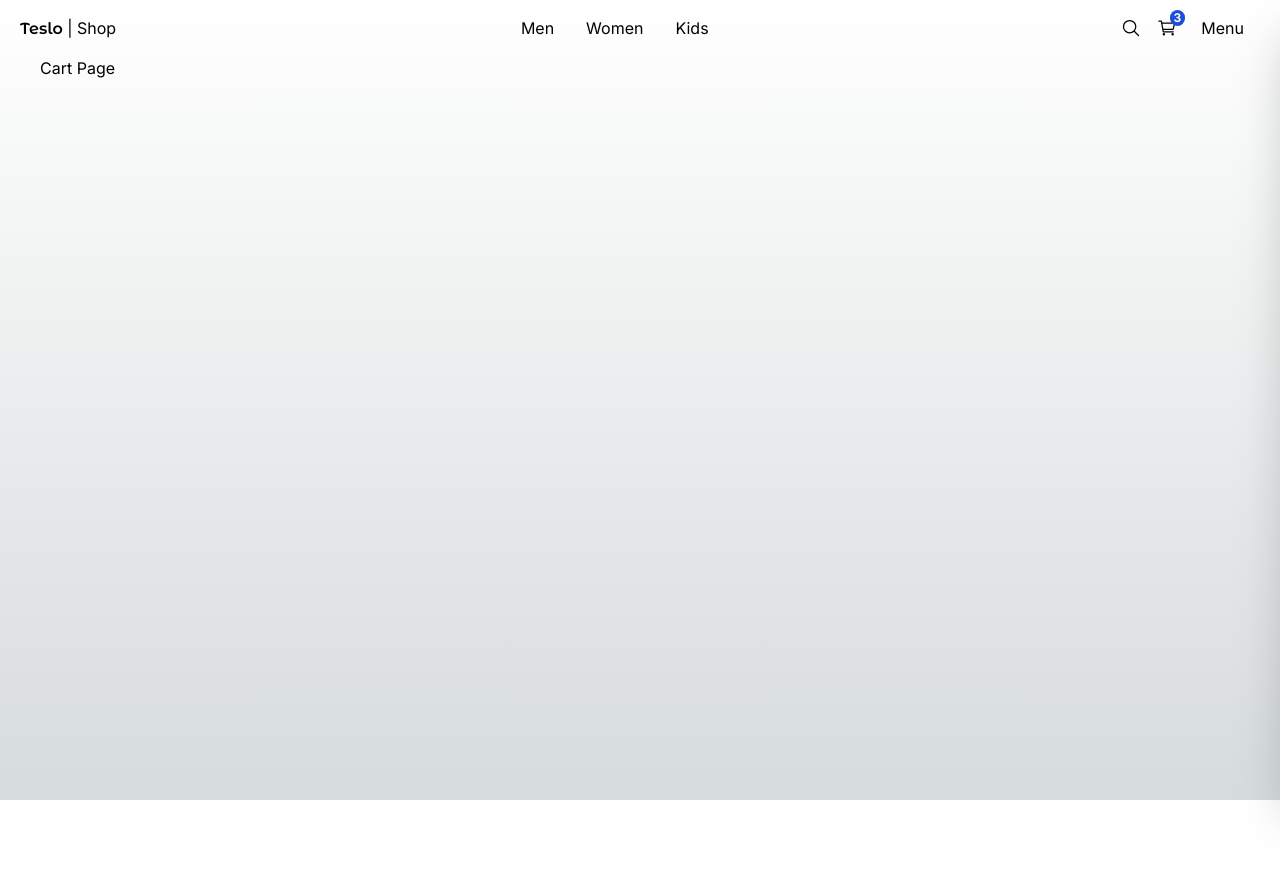
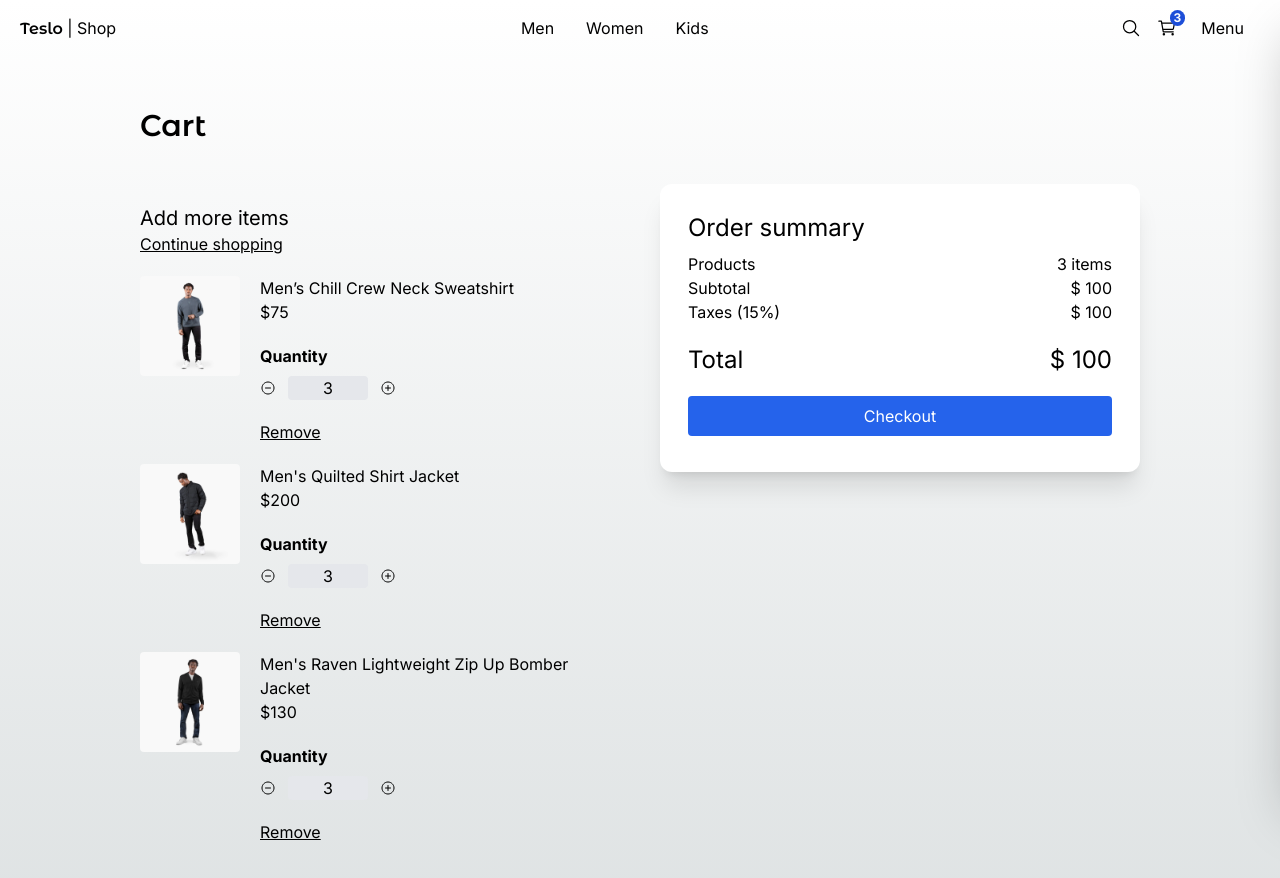
Before and after one commit to vergaraaa/next-ecommerce-shop, a Next.js app: page /cart in a window 1280 px wide. Shown: the top 878 px of the page. Before the commit the page ends 800 px from the top, so only its background shows below. Built offline with nearby package versions, Linux system fonts and the light colour scheme.

Commit message:
💄 cart page

```diff
--- a/src/app/(shop)/cart/page.tsx
+++ b/src/app/(shop)/cart/page.tsx
@@ -1,7 +1,82 @@
+import { QuantitySelector } from "@/components/product/quantity-selector/QuantitySelector";
+import { Title } from "@/components/ui/title/Title";
+import { initialData } from "@/seed/seed";
+import Image from "next/image";
+import Link from "next/link";
+
+const productsInCart = [
+  initialData.products[0],
+  initialData.products[1],
+  initialData.products[2],
+];
+
 export default function CartPage() {
   return (
-    <div>
-      <h1>Cart Page</h1>
+    <div className="flex justify-center items-center mb-72 px-10 sm:px-0">
+      <div className="flex flex-col w-[1000px]">
+        <Title title="Cart" />
+
+        <div className="grid grid-cols-1 sm:grid-cols-2 gap-10 items-start">
+          {/* CART */}
+          <div className="flex flex-col mt-5">
+            <span className="text-xl">Add more items</span>
+
+            <Link href="/" className="underline mb-5">
+              Continue shopping
+            </Link>
+
+            {/* ITEMS */}
+            {productsInCart.map((product) => (
+              <div key={product.slug} className="flex mb-5">
+                <Image
+                  src={`/products/${product.images[0]}`}
+                  width={100}
+                  height={100}
+                  style={{ height: 100, width: 100 }}
+                  alt={product.title}
+                  className="mr-5 rounded"
+                />
+
+                <div>
+                  <p>{product.title}</p>
+                  <p>${product.price}</p>
+                  <QuantitySelector quantity={3} />
+
+                  <button className="underline">Remove</button>
+                </div>
+              </div>
+            ))}
+          </div>
+
+          {/* CHECKOUT */}
+          <div className="bg-white rounded-xl shadow-xl p-7">
+            <h2 className="text-2xl mb-2">Order summary</h2>
+
+            <div className="grid grid-cols-2">
+              <span>Products</span>
+              <span className="text-right">3 items</span>
+
+              <span>Subtotal</span>
+              <span className="text-right">$ 100</span>
+
+              <span>Taxes (15%)</span>
+              <span className="text-right">$ 100</span>
+
+              <span className="text-2xl mt-5">Total</span>
+              <span className="text-right text-2xl mt-5">$ 100</span>
+            </div>
+
+            <div className="mt-5 mb-2 w-full">
+              <Link
+                href="/checkout/address"
+                className="flex btn-primary justify-center"
+              >
+                Checkout
+              </Link>
+            </div>
+          </div>
+        </div>
+      </div>
     </div>
   );
 }
```
